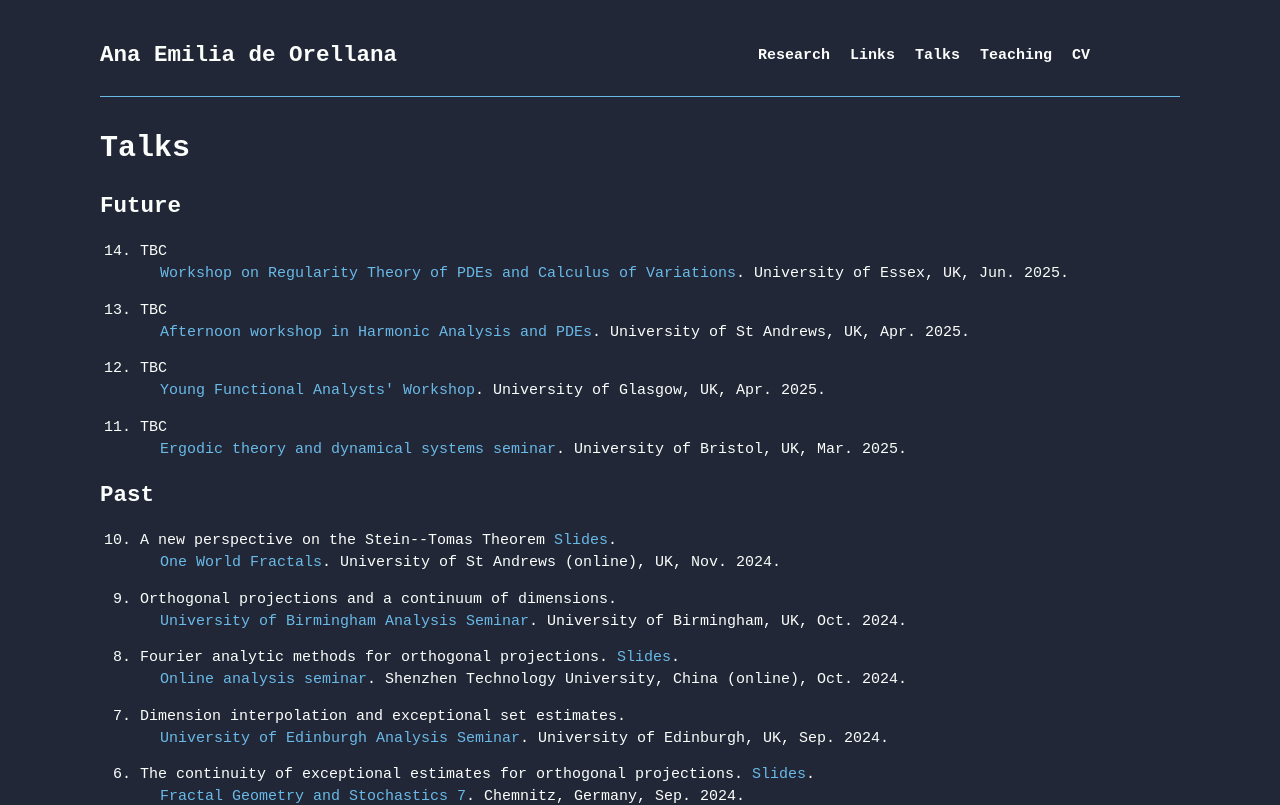
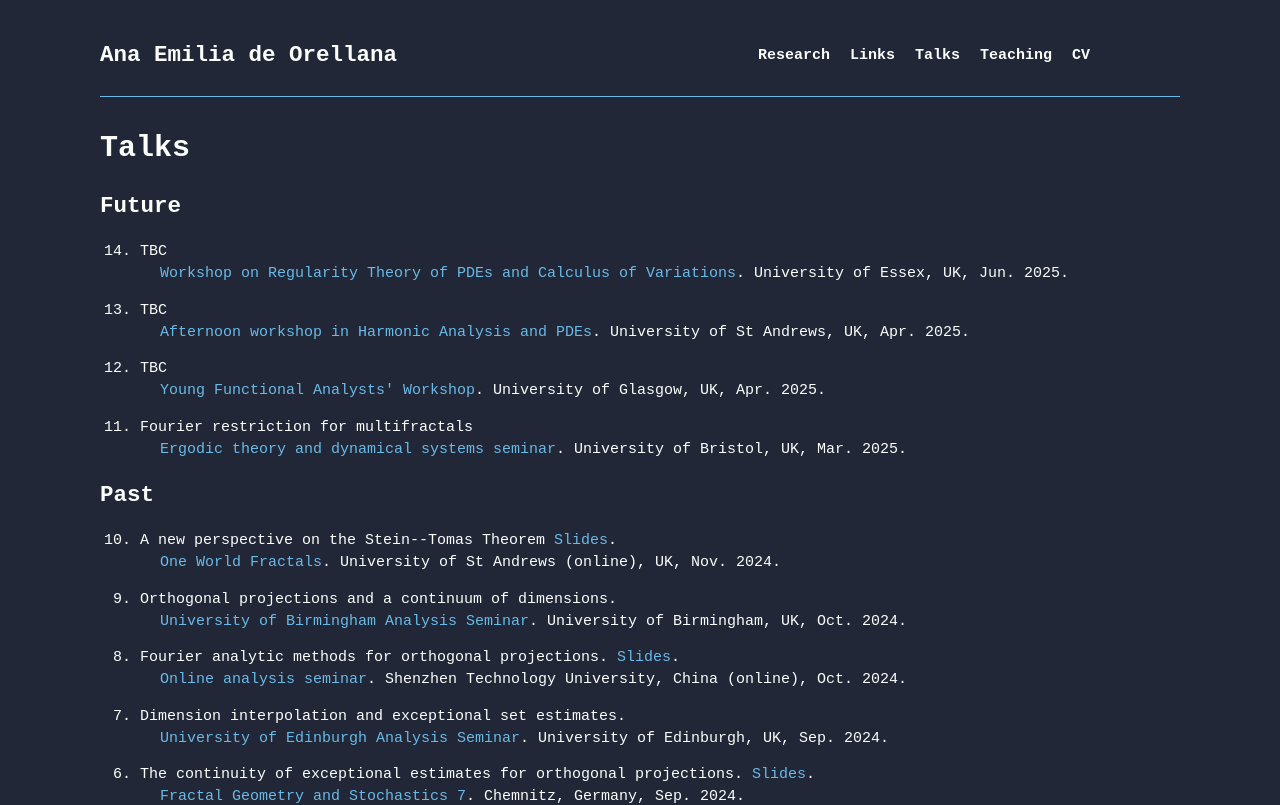
Before and after one commit to AnadeOre/anadeore.github.io, a Next.js app: page /talks in a window 1280 px wide. Shown: the top 805 px of the page. Built offline with nearby package versions, Linux system fonts and the light colour scheme.

Commit message:
add talk title

```diff
--- a/src/app/talks/page.jsx
+++ b/src/app/talks/page.jsx
@@ -32,7 +32,7 @@ const Teaching = () => {
           when='Apr. 2025'
         />
         <Talk
-          title='TBC'
+          title='Fourier restriction for multifractals'
           event='Ergodic theory and dynamical systems seminar'
           where='University of Bristol, UK'
           link='https://www.bristolmathsresearch.org/events/ergodic-theory-and-dynamical-systems/'
```
